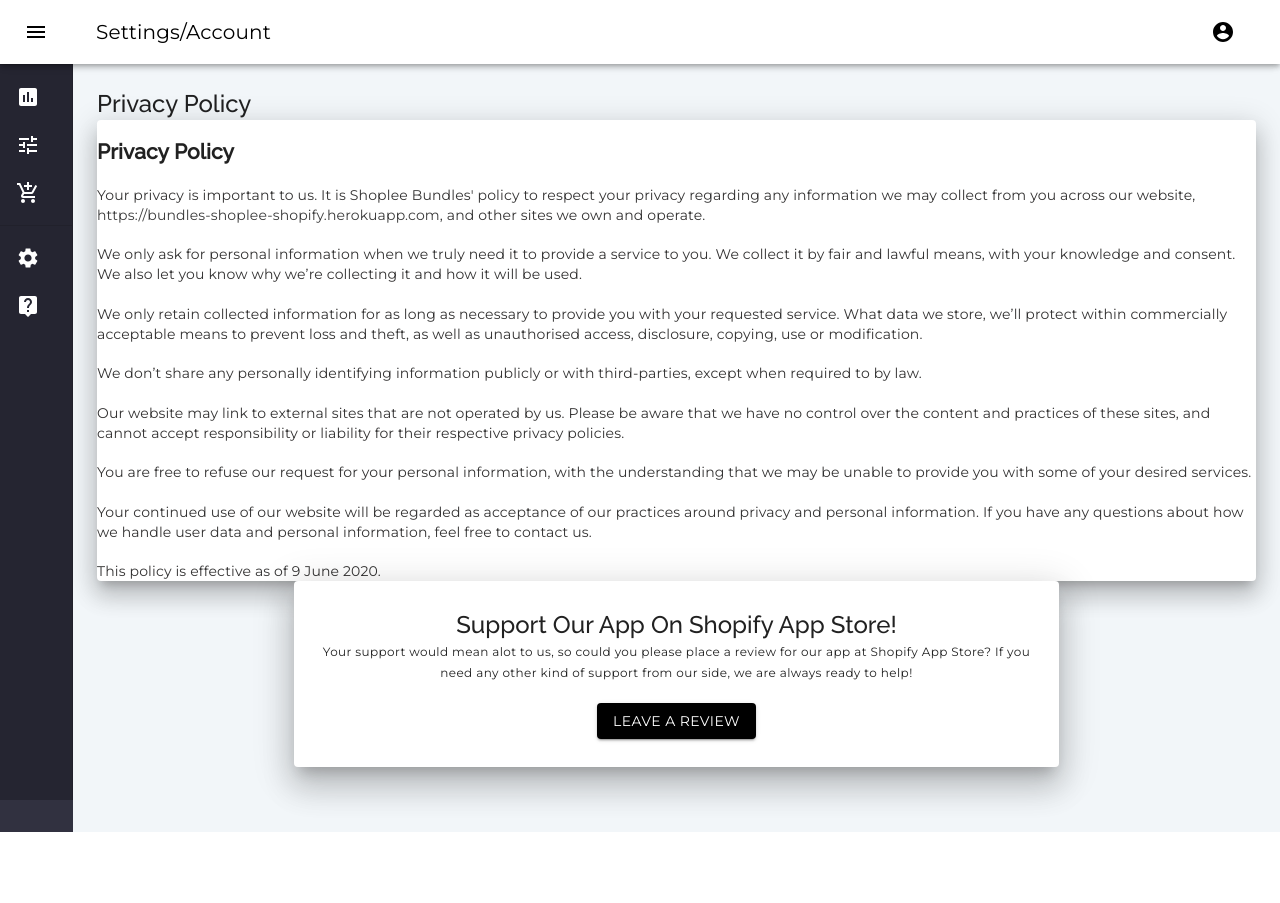
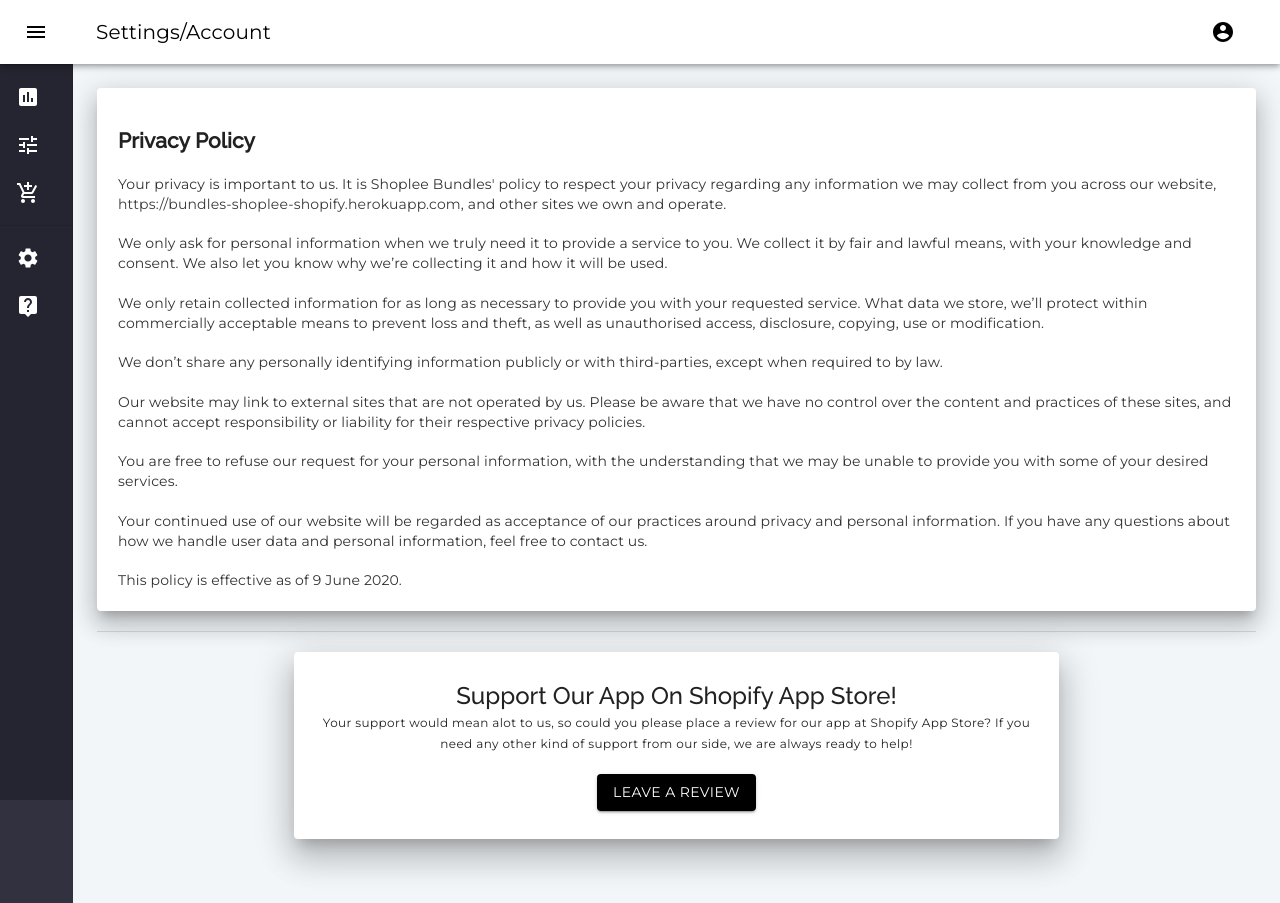
Before and after one commit to NeilShankar/production-shoplee, a Next.js app: page /privacy in a window 1280 px wide. Before the commit the page ends 832 px from the top, so only its background shows below. Built offline with nearby package versions, Linux system fonts and the light colour scheme; grey boxes are pictures that could not be loaded.

Commit message:
COmpleted

```diff
--- a/pages/privacy.js
+++ b/pages/privacy.js
@@ -651,11 +651,8 @@
       </Drawer>
       <main className={classes.content}>
         <div className={classes.toolbar} />
-        <Typography variant="h5">
-            Privacy Policy
-        </Typography>
         <Grid container>
-            <Paper elevation={15}>
+            <Paper elevation={15} style={{ padding: "1.5em" }}>
                 <h2>Privacy Policy</h2>
                 <p>Your privacy is important to us. It is Shoplee Bundles' policy to respect your privacy regarding any information we may collect from you across our website, <a href="https://bundles-shoplee-shopify.herokuapp.com">https://bundles-shoplee-shopify.herokuapp.com</a>, and other sites we own and operate.</p>
                 <p>We only ask for personal information when we truly need it to provide a service to you. We collect it by fair and lawful means, with your knowledge and consent. We also let you know why we’re collecting it and how it will be used.</p>
@@ -667,6 +664,7 @@
                 <p>This policy is effective as of 9 June 2020.</p>
             </Paper>
         </Grid>
+        <br></br><Divider /><br></br>
         <Grid container>
           <Paper elevation={20} style={{"padding":"2em","textAlign":"center","margin":"0 17%"}}>
             <Typography variant="h5">Support Our App On Shopify App Store!</Typography>
```
